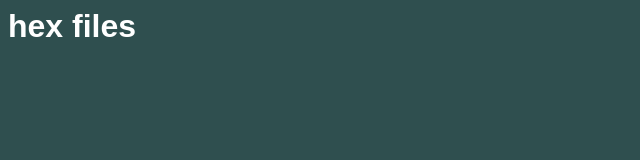
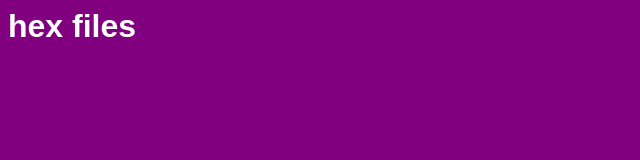
Before and after one commit to Droid-Softworks/hex-files, a plain HTML site: page index.html in a window 1280 px wide. Shown: the whole page, without its empty margins (0-640 px from the left). Drawn offline with Linux system fonts and the light colour scheme.

Commit message:
Update index.html

```diff
--- a/index.html
+++ b/index.html
@@ -4,7 +4,7 @@
     <meta charset="UTF-8">
     <TITLE>hex files</TITLE>
   </head>
-  <body style="background-color:DarkSlateGray;">
+  <body style="background-color:purple;">
     <H1>hex files</H1>
   </body>
 </html>
```
